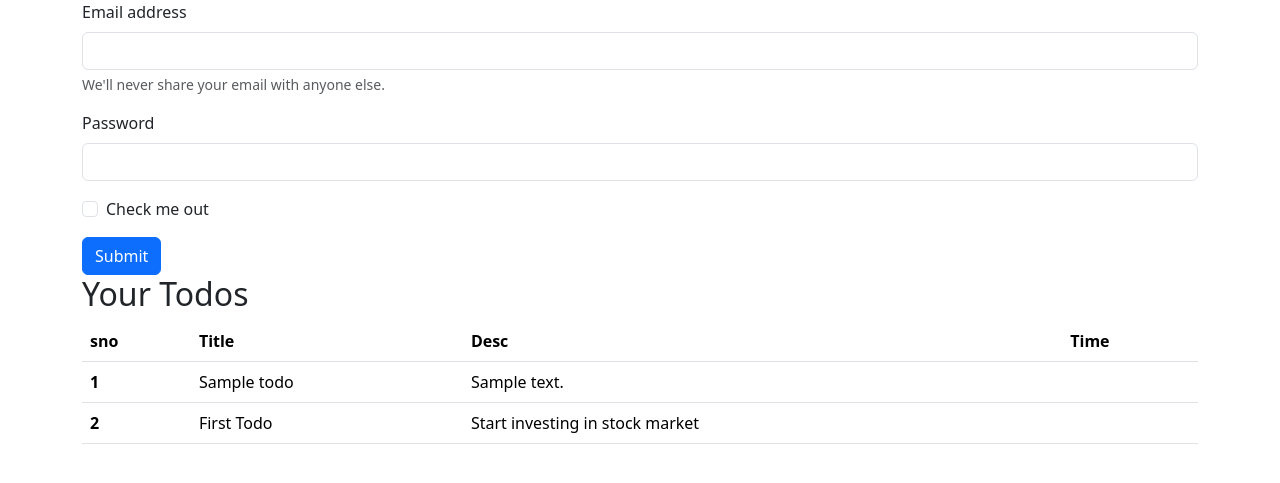
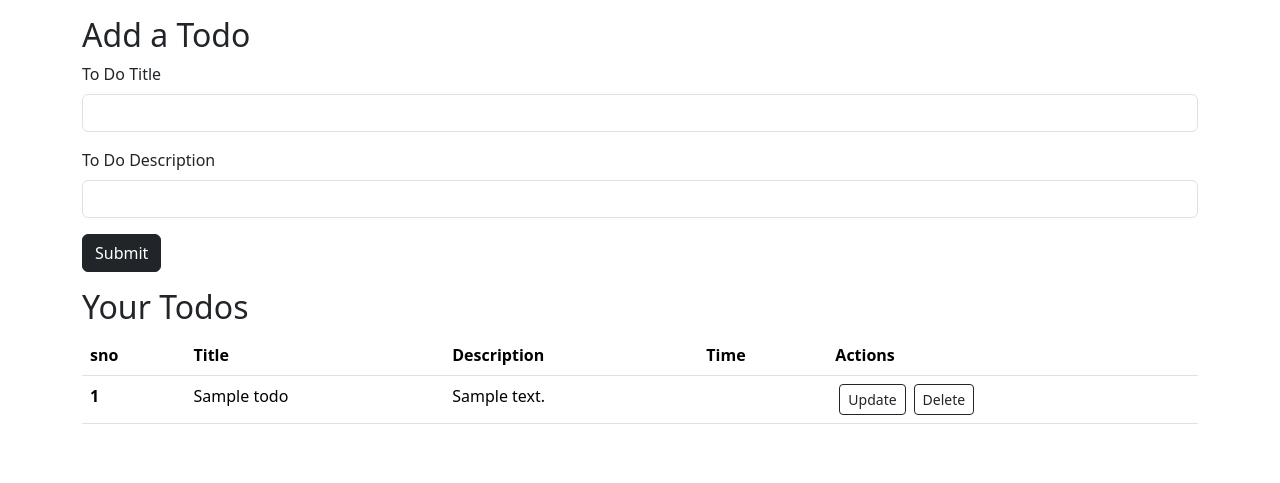
Before and after one commit to Adarshrajput0/My-project, a Flask app: page / in a window 1280 px wide. Shown: the part 56-539 px from the top of the page. Run offline with Flask 3, Linux system fonts and the light colour scheme; tables that the repository leaves empty hold one stand-in row (values such as "Sample post").

Commit message:
https://github.com/Adarshrajput0/firstproject

```diff
--- a/app.py
+++ b/app.py
@@ -1,4 +1,4 @@
-from flask import Flask , render_template
+from flask import Flask , render_template,request,redirect
 from flask_sqlalchemy import SQLAlchemy
 from datetime import datetime
 
@@ -15,20 +15,37 @@ class Todo(db.Model):
     def __repr__(self)->str:
         return f"{self.sno} - {self.title}"
 
-@app.route("/")
+@app.route("/",methods=['GET','POST'])
 def hello_world():
-    todo=Todo(title="First Todo", desc="Start investing in stock market")
-    db.session.add(todo)
-    db.session.commit()
+    if request.method=='POST':
+       title=request.form['title']
+       desc=request.form['desc']
+
+       todo=Todo(title= title, desc=desc)
+       db.session.add(todo)
+       db.session.commit()
     allTodo = Todo.query.all()
-    return render_template('index.html',allTodo=allTodo)
-    #return "Hello, World!"
+    return render_template('index.html', allTodo=allTodo)
 
 @app.route('/show')
 def Products():
     allTodo = Todo.query.all()
     print(allTodo)
     return "This is a product page"
+
+@app.route('/update')
+def update():
+    allTodo = Todo.query.all()
+    print(allTodo)
+    return "This is a product page"
+
+@app.route('/delete/<int:sno>')
+def delete(sno):
+    todo = Todo.query.filter_by(sno= sno).first()
+    db.session.delete(todo)
+    db.session.commit()
+    return redirect("/")
+
 if __name__ =="__main__":
    with app.app_context():
     db.drop_all()
--- a/templates/index.html
+++ b/templates/index.html
@@ -10,9 +10,9 @@
 </head>
 
 <body>
-    <nav class="navbar navbar-expand-lg bg-body-tertiary">
+    <nav class="navbar navbar-expand-lg navbar-light bg-light">
         <div class="container-fluid">
-            <a class="navbar-brand" href="#">Mytodo</a>
+            <a class="navbar-brand" href="/">Mytodo</a>
             <button class="navbar-toggler" type="button" data-bs-toggle="collapse"
                 data-bs-target="#navbarSupportedContent" aria-controls="navbarSupportedContent" aria-expanded="false"
                 aria-label="Toggle navigation">
@@ -52,22 +52,19 @@
         </div>
     </nav>
 
-    <div class="container">
-        <form>
+    <div class="container my-3">
+        <h2>Add a Todo</h2>
+        <form action="/" method="POST">
             <div class="mb-3">
-              <label for="exampleInputEmail1" class="form-label">Email address</label>
-              <input type="email" class="form-control" id="exampleInputEmail1" aria-describedby="emailHelp">
-              <div id="emailHelp" class="form-text">We'll never share your email with anyone else.</div>
+              <label for="title" class="form-label">To Do Title</label>
+              <input type="text" class="form-control" name="title" id="title" aria-describedby="emailHelp">
             </div>
             <div class="mb-3">
-              <label for="exampleInputPassword1" class="form-label">Password</label>
-              <input type="password" class="form-control" id="exampleInputPassword1">
+              <label for="desc" class="form-label">To Do Description</label>
+              <input type="text" class="form-control" name="desc" id="desc">
             </div>
-            <div class="mb-3 form-check">
-              <input type="checkbox" class="form-check-input" id="exampleCheck1">
-              <label class="form-check-label" for="exampleCheck1">Check me out</label>
-            </div>
-            <button type="submit" class="btn btn-primary">Submit</button>
+
+            <button type="submit" class="btn btn-dark">Submit</button>
           </form>
     </div>
     <div class="container my-3f">
@@ -75,22 +72,32 @@
         <table class="table">
             <thead>
               <tr>
+
                 <th scope="col">sno</th>
                 <th scope="col">Title</th>
-                <th scope="col">Desc</th>
+                <th scope="col">Description</th>
                 <th scope="col">Time</th>
+                <th scope="col">Actions</th>
               </tr>
             </thead>
             <tbody>
+
                 {% for todo in allTodo %}
                 <tr>
-                    <th scope="row">{{todo.sno}}</th>
+                    <th scope="row">{{loop.index}}</th>
                     <td>{{todo.title}}</td>
                     <td>{{todo.desc}}</td>
                     <td>{{todo.data_create}}</td>
-                  </tr>
+                    <td>
+                        <a href="/update/{{todo.sno}}" type="button" class="btn btn-outline-dark btn-sm mx-1">Update</button>
+                        <a href="/delete/{{todo.sno}}" type="button" class="btn btn-outline-dark btn-sm mx-1">Delete</button>
+
+
+                    </td>
+                </tr>
 
                 {% endfor %}
+
 
 
 
```
Also changed, not shown: instance/todo.db.
